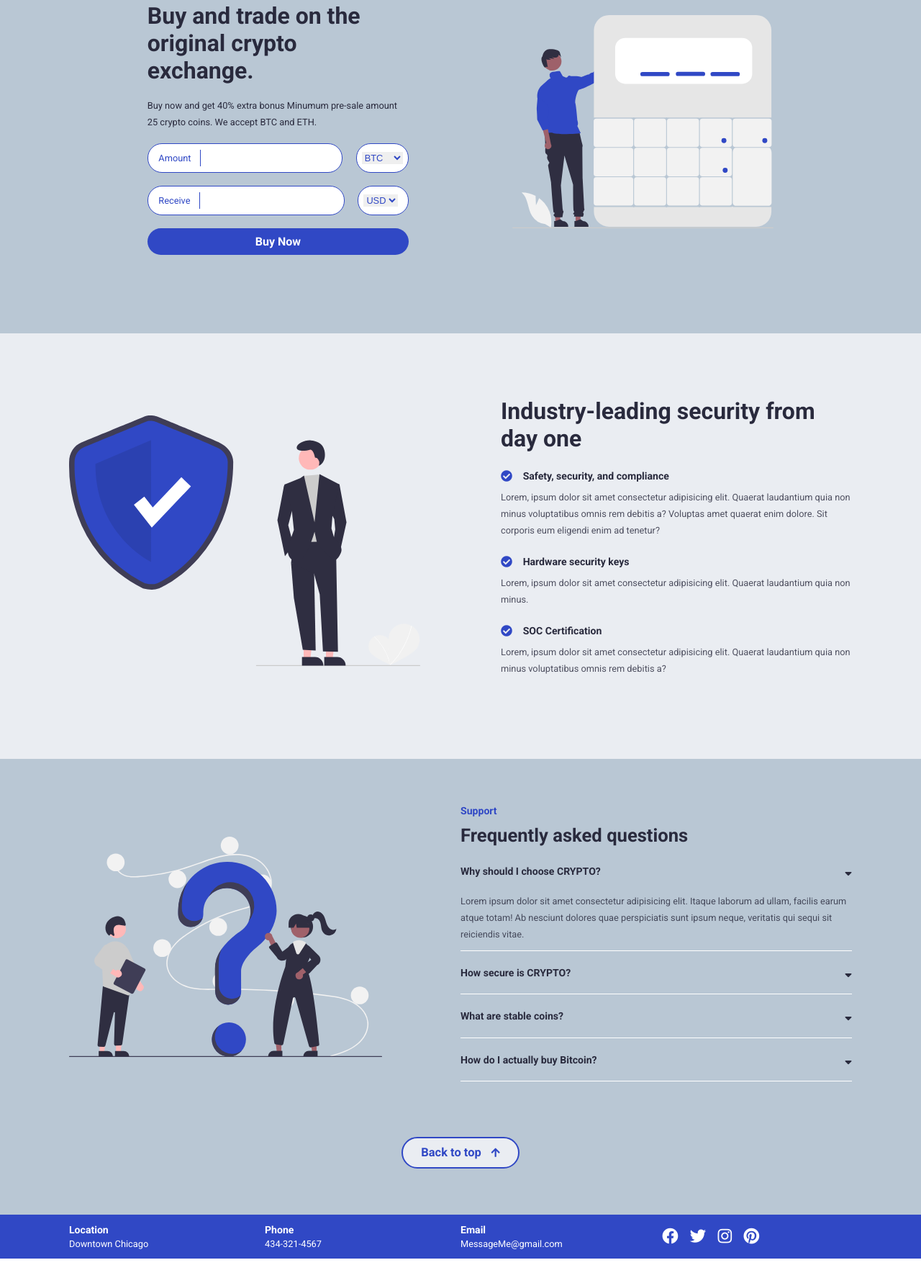
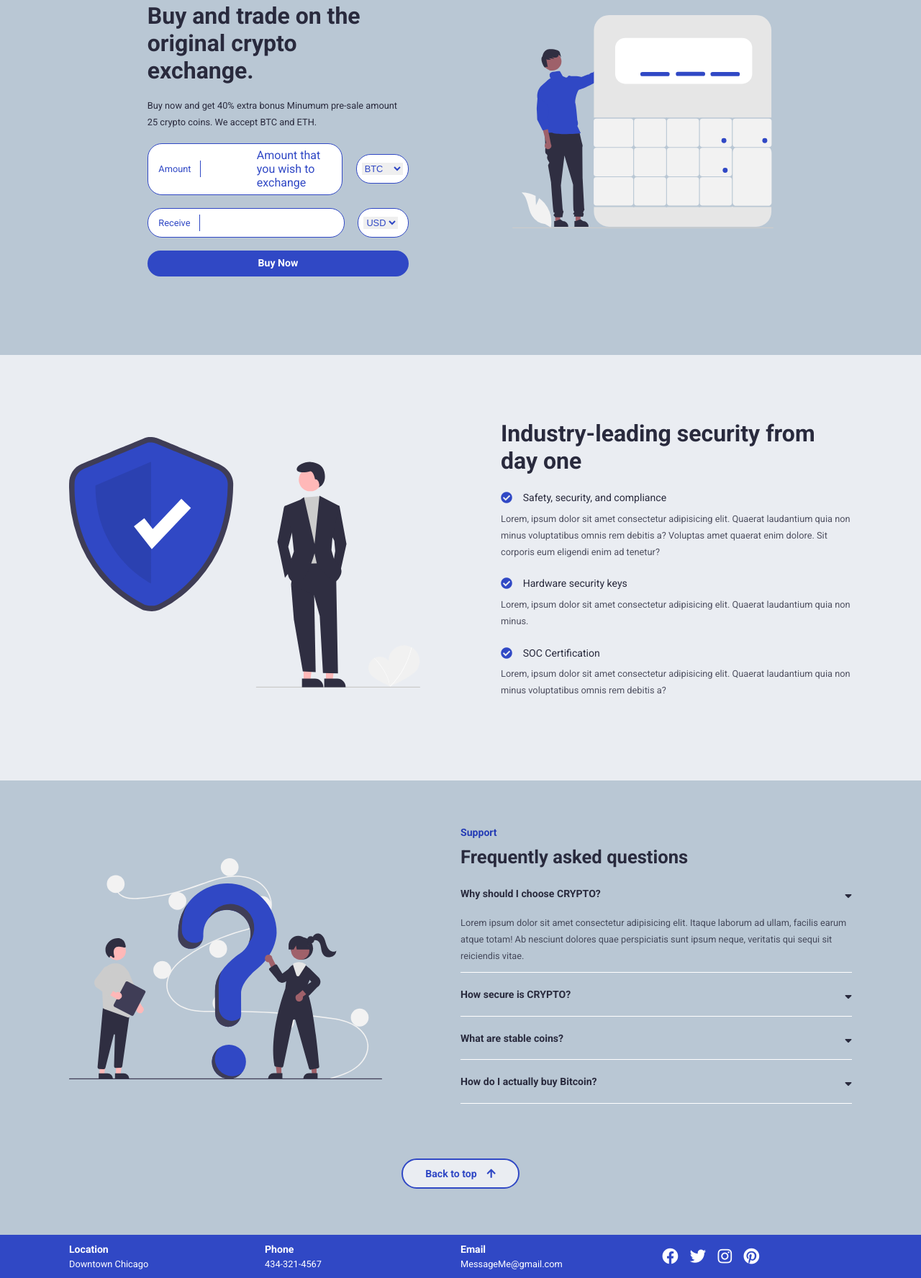
Before and after one commit to Phil-Elliott/Crypto-landing-page, a plain HTML site: page index.html in a window 1280 px wide. Shown: the part 850-2625 px from the top of the page at 72% size. Before the commit the page ends 2598 px from the top, so only its background shows below. Drawn offline with Linux system fonts and the light colour scheme; no server answers.

Commit message:
fixed google scores

```diff
--- a/index.html
+++ b/index.html
@@ -1,6 +1,10 @@
 <!DOCTYPE html>
 <html lang="en">
   <head>
+    <meta
+      name="description"
+      content="A landing page that lets you look at the top cryptocurrencies and exchange rates."
+    />
     <meta charset="UTF-8" />
     <meta http-equiv="X-UA-Compatible" content="IE=edge" />
     <meta name="viewport" content="width=device-width, initial-scale=1.0" />
@@ -44,8 +48,8 @@
             <a href="#questions">Questions</a>
           </div>
           <div class="header-btns">
-            <h3 class="login-btn">Log in</h3>
-            <h3 class="signUp-btn">Sign Up</h3>
+            <p class="login-btn">Log in</p>
+            <p class="signUp-btn">Sign Up</p>
           </div>
           <button id="links" class="toggle-button">
             <span class="bar1"></span>
@@ -59,17 +63,17 @@
       <div class="container">
         <div class="crypto-container">
           <div class="crypto-left">
-            <h2>Sign Up Today</h2>
-            <h1>
+            <h1>Sign Up Today</h1>
+            <h2>
               The World's<br /><span>Fastest Growing</span><br />Crypto Web App
-            </h1>
+            </h2>
             <p>
               Buy and sell 200+ cryptocurrencies with 20+ flat currencies using
               bank transfers or your credit/debit card
             </p>
             <div class="crypto-btns">
-              <h3 class="started-btn">Get Started</h3>
-              <h3 class="download-btn">Download App</h3>
+              <p class="started-btn">Get Started</p>
+              <p class="download-btn">Download App</p>
             </div>
           </div>
           <div class="crypto-right">
@@ -105,6 +109,9 @@
               <div class="amount-left">
                 <p>Amount</p>
                 <input type="number" id="amount-amount" />
+                <label for="amount-amount"
+                  >Amount that you wish to exchange</label
+                >
               </div>
               <div class="dropdown-right">
                 <select
@@ -139,7 +146,9 @@
                 </select>
               </div>
             </div>
-            <h3>Buy Now</h3>
+            <div class="buy-btn-container">
+              <p class="buy-now">Buy Now</p>
+            </div>
           </div>
           <div class="exchange-right">
             <img src="Images/calculator.svg" alt="calculator" />
@@ -154,13 +163,13 @@
             <img src="Images/security.svg" alt="calculator" />
           </div>
           <div class="security-right">
-            <h2>Industry-leading security from day one</h2>
+            <h1>Industry-leading security from day one</h1>
             <div class="security-info-container">
               <div class="security-info-title">
                 <i class="fas fa-check-circle"></i>
-                <h3>Safety, security, and compliance</h3>
+                <p>Safety, security, and compliance</p>
               </div>
-              <p>
+              <p class="security-info">
                 Lorem, ipsum dolor sit amet consectetur adipisicing elit.
                 Quaerat laudantium quia non minus voluptatibus omnis rem debitis
                 a? Voluptas amet quaerat enim dolore. Sit corporis eum eligendi
@@ -170,9 +179,9 @@
             <div class="security-info-container">
               <div class="security-info-title">
                 <i class="fas fa-check-circle"></i>
-                <h3>Hardware security keys</h3>
+                <p>Hardware security keys</p>
               </div>
-              <p>
+              <p class="security-info">
                 Lorem, ipsum dolor sit amet consectetur adipisicing elit.
                 Quaerat laudantium quia non minus.
               </p>
@@ -180,9 +189,9 @@
             <div class="security-info-container">
               <div class="security-info-title">
                 <i class="fas fa-check-circle"></i>
-                <h3>SOC Certification</h3>
+                <p>SOC Certification</p>
               </div>
-              <p>
+              <p class="security-info">
                 Lorem, ipsum dolor sit amet consectetur adipisicing elit.
                 Quaerat laudantium quia non minus voluptatibus omnis rem debitis
                 a?
@@ -203,7 +212,7 @@
             <h2>Frequently asked questions</h2>
             <div class="question-container">
               <div class="question">
-                <h4>Why should I choose CRYPTO?</h4>
+                <h3>Why should I choose CRYPTO?</h3>
                 <i class="fas fa-sort-down" id="arrow1"></i>
               </div>
               <p class="answer1" style="display: flex">
@@ -215,7 +224,7 @@
             </div>
             <div class="question-container">
               <div class="question">
-                <h4>How secure is CRYPTO?</h4>
+                <h3>How secure is CRYPTO?</h3>
                 <i class="fas fa-sort-down" id="arrow2"></i>
               </div>
               <p class="answer2">
@@ -227,7 +236,7 @@
             </div>
             <div class="question-container">
               <div class="question">
-                <h4>What are stable coins?</h4>
+                <h3>What are stable coins?</h3>
                 <i class="fas fa-sort-down" id="arrow3"></i>
               </div>
               <p class="answer3">
@@ -239,7 +248,7 @@
             </div>
             <div class="question-container">
               <div class="question">
-                <h4>How do I actually buy Bitcoin?</h4>
+                <h3>How do I actually buy Bitcoin?</h3>
                 <i class="fas fa-sort-down" id="arrow4"></i>
               </div>
               <p class="answer4">
@@ -252,7 +261,7 @@
           </div>
         </div>
         <div class="back-to-top">
-          <h3><a href="#header">Back to top</a></h3>
+          <p><a href="#header">Back to top</a></p>
           <i class="fas fa-arrow-up"></i>
         </div>
       </div>
@@ -261,28 +270,28 @@
       <div class="container">
         <div class="footer-container">
           <div>
-            <h5>Location</h5>
+            <h1>Location</h1>
             <p>Downtown Chicago</p>
           </div>
           <div>
-            <h5>Phone</h5>
+            <h1>Phone</h1>
             <p>434-321-4567</p>
           </div>
           <div>
-            <h5>Email</h5>
+            <h1>Email</h1>
             <p>MessageMe@gmail.com</p>
           </div>
           <div class="socials">
-            <a href="https://www.facebook.com/">
+            <a aria-label="Facebook" href="https://www.facebook.com/">
               <i class="fab fa-facebook"></i>
             </a>
-            <a href="https://twitter.com/">
+            <a aria-label="Twitter" href="https://twitter.com/">
               <i class="fab fa-twitter"></i>
             </a>
-            <a href="https://www.instagram.com/">
+            <a aria-label="Instagram" href="https://www.instagram.com/">
               <i class="fab fa-instagram"></i>
             </a>
-            <a href="https://www.pinterest.com/">
+            <a aria-label="Pinterest" href="https://www.pinterest.com/">
               <i class="fab fa-pinterest"></i>
             </a>
           </div>
--- a/script.js
+++ b/script.js
@@ -31,6 +31,8 @@ const createRow = (data, i) => {
   mainDiv.appendChild(nameDiv)
   nameDiv.appendChild(img)
   img.src = data[i].image
+  img.alt = data[i].name
+  img.SameSite = "none"
   nameDiv.appendChild(name)
   name.innerHTML = data[i].name
   mainDiv.appendChild(price)
--- a/style.scss
+++ b/style.scss
@@ -17,11 +17,13 @@ $dark: #292a3d;
 @mixin buttons {
   @include flex-between;
 
-  h3 {
+  p {
     border: $blue 2px solid;
     border-radius: 50px;
     cursor: pointer;
     font-size: clamp(0.75rem, 1.1vw, 3rem);
+    display: flex;
+    justify-content: center;
 
     &:hover {
       opacity: 0.9;
@@ -31,11 +33,13 @@ $dark: #292a3d;
 
 @mixin white-btn {
   color: $blue;
+  font-weight: bolder;
 }
 
 @mixin blue-btn {
   background: $blue;
   color: white;
+  font-weight: bolder;
 }
 
 @mixin par {
@@ -160,11 +164,11 @@ header {
     padding-block: 8%;
 
     .crypto-left {
-      h2 {
+      h1 {
         color: $blue;
         font-size: clamp(0.75rem, 1.1vw, 3rem);
       }
-      h1 {
+      h2 {
         font-size: clamp(2rem, 4vw, 10rem);
         padding-block: 3%;
 
@@ -178,7 +182,7 @@ header {
       }
       .crypto-btns {
         @include buttons;
-
+        width: clamp(14rem, 50%, 50%);
         .started-btn {
           @include blue-btn;
           padding: 2% 6%;
@@ -313,16 +317,13 @@ header {
         }
       }
     }
-    h3 {
-      @include blue-btn;
-      border-radius: 50px;
-      font-size: 1.25vw;
-      padding: 2.5%;
-      text-align: center;
-      cursor: pointer;
+    .buy-btn-container {
+      @include buttons;
 
-      &:hover {
-        opacity: 0.9;
+      .buy-now {
+        @include blue-btn;
+        width: 100%;
+        padding: 1%;
       }
     }
   }
@@ -351,7 +352,7 @@ header {
     }
 
     .security-right {
-      h2 {
+      h1 {
         font-size: clamp(1.5rem, 2.5vw, 3rem);
         padding-bottom: 5%;
       }
@@ -360,7 +361,7 @@ header {
         align-items: center;
         padding-bottom: 2%;
 
-        h3 {
+        p {
           font-size: clamp(0.7rem, 1.1vw, 2.25rem);
         }
         i {
@@ -368,7 +369,7 @@ header {
           margin-right: 3%;
         }
       }
-      p {
+      .security-info {
         @include par;
         opacity: 0.8;
       }
@@ -395,7 +396,7 @@ header {
     }
     .questions-right {
       h1 {
-        color: $blue;
+        color: #253cb5;
         font-size: clamp(0.75rem, 1.1vw, 2rem);
         padding-bottom: 2%;
       }
@@ -412,7 +413,7 @@ header {
           align-items: center;
           padding-bottom: 4%;
 
-          h4 {
+          h3 {
             font-size: clamp(0.75rem, 1.1vw, 2.5rem);
           }
           i {
@@ -443,8 +444,9 @@ header {
     padding: 1%;
     margin-top: 5%;
 
-    h3 {
+    p {
       margin-right: 10%;
+      font-weight: bolder;
 
       a {
         color: $blue;
@@ -468,7 +470,7 @@ footer {
     grid-template-columns: repeat(4, 1fr);
 
     div {
-      h5 {
+      h1 {
         font-size: clamp(0.75rem, 1.1vw, 3rem);
         padding-bottom: 1.5%;
       }
```
Also changed, not shown: css/style.css.
